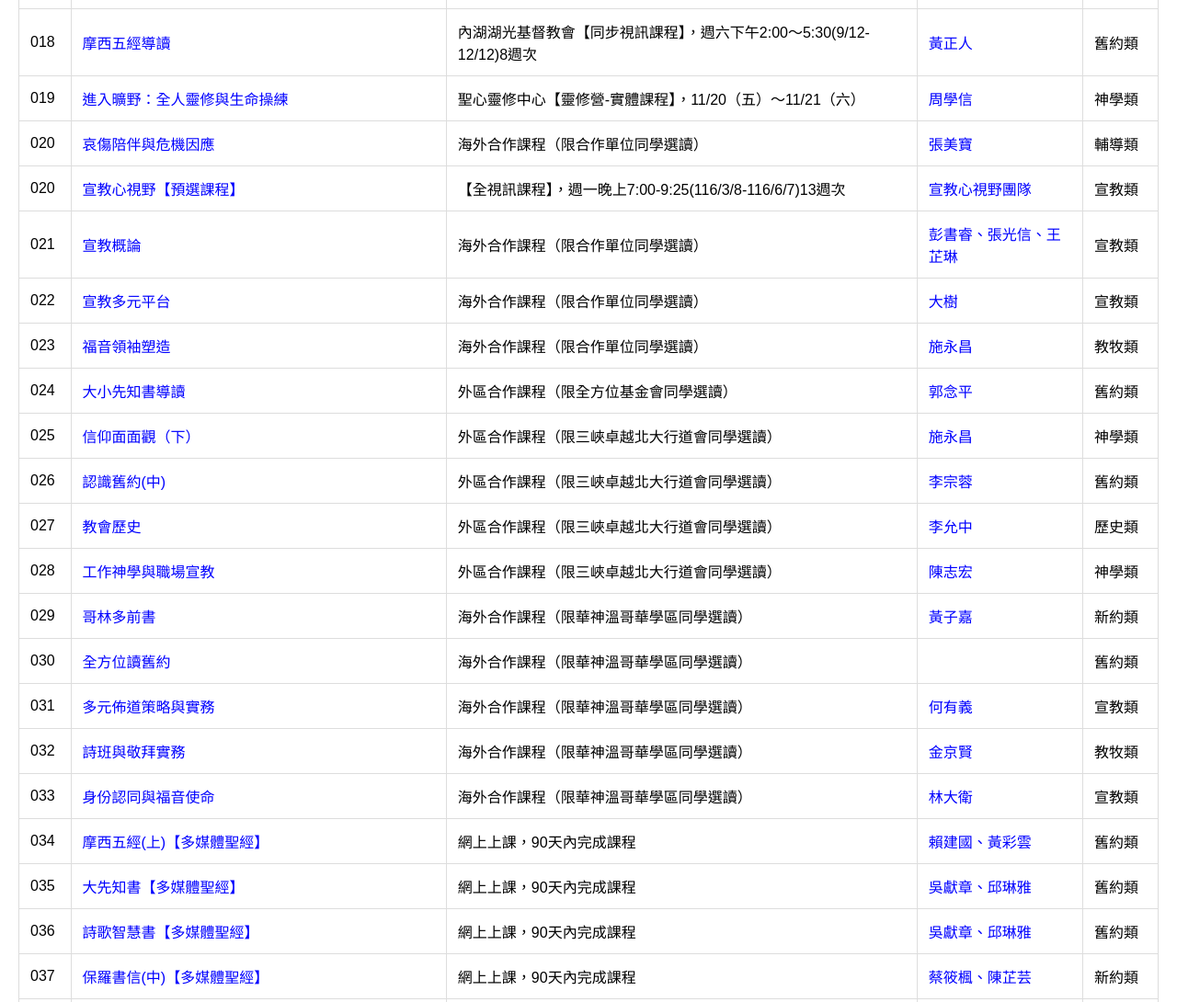
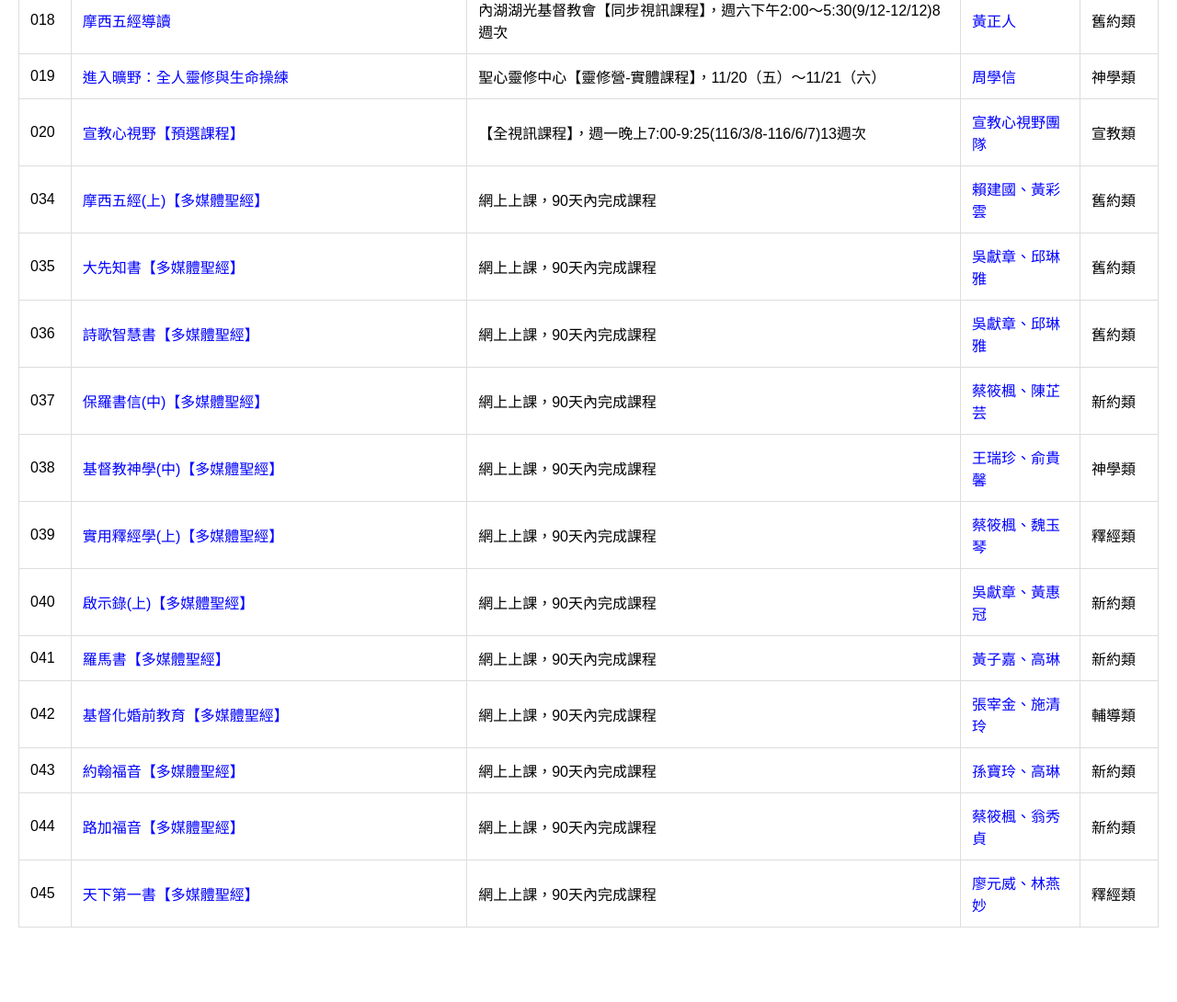
Before and after one commit to kuanminchen-collab/cestee-courses, a plain HTML site: page index.html in a window 1280 px wide. Shown: the part 1440-2530 px from the top of the page at 92% size. After the commit the page ends 2469 px from the top, so only its background shows below. Drawn offline with Linux system fonts and the light colour scheme.

Commit message:
Update index.html

```diff
--- a/index.html
+++ b/index.html
@@ -82,21 +82,7 @@
             {"serial":"017","name":"站在裂縫之中的「她們」：從舊約女性看身體、權力與神學記憶","nameUrl":"https://tee.ces.org.tw/course/BH140","time":"【全視訊課程】，週五晚上7:00-9:25(9/18-12/18)12週次","teacher":"張長暉","teacherUrl":"https://tee.ces.org.tw/course/teacher/BH140","category":"釋經類"},
             {"serial":"018","name":"摩西五經導讀","nameUrl":"https://tee.ces.org.tw/course/OT213o","time":"內湖湖光基督教會【同步視訊課程】，週六下午2:00～5:30(9/12-12/12)8週次","teacher":"黃正人","teacherUrl":"https://tee.ces.org.tw/course/teacher/OT213o","category":"舊約類"},
             {"serial":"019","name":"進入曠野：全人靈修與生命操練","nameUrl":"https://tee.ces.org.tw/course/CT277","time":"聖心靈修中心【靈修營-實體課程】，11/20（五）～11/21（六）","teacher":"周學信","teacherUrl":"https://tee.ces.org.tw/course/teacher/CT277","category":"神學類"},
-            {"serial":"020","name":"哀傷陪伴與危機因應","nameUrl":"https://tee.ces.org.tw/course/PC828a","time":"海外合作課程（限合作單位同學選讀）","teacher":"張美寶","teacherUrl":"https://tee.ces.org.tw/course/teacher/PC828a","category":"輔導類"},
             {"serial":"020","name":"宣教心視野【預選課程】","nameUrl":"https://tee.ces.org.tw/course/EM116a","time":"【全視訊課程】，週一晚上7:00-9:25(116/3/8-116/6/7)13週次","teacher":"宣教心視野團隊","teacherUrl":"https://tee.ces.org.tw/course/teacher/EM116a","category":"宣教類"},
-            {"serial":"021","name":"宣教概論","nameUrl":"https://tee.ces.org.tw/course/EM101","time":"海外合作課程（限合作單位同學選讀）","teacher":"彭書睿、張光信、王芷琳","teacherUrl":"https://tee.ces.org.tw/course/teacher/EM101","category":"宣教類"},
-            {"serial":"022","name":"宣教多元平台","nameUrl":"https://tee.ces.org.tw/course/EM809","time":"海外合作課程（限合作單位同學選讀）","teacher":"大樹","teacherUrl":"https://tee.ces.org.tw/course/teacher/EM809","category":"宣教類"},
-            {"serial":"023","name":"福音領袖塑造","nameUrl":"https://tee.ces.org.tw/course/PA807","time":"海外合作課程（限合作單位同學選讀）","teacher":"施永昌","teacherUrl":"https://tee.ces.org.tw/course/teacher/PA807","category":"教牧類"},
-            {"serial":"024","name":"大小先知書導讀","nameUrl":"https://tee.ces.org.tw/course/OT211","time":"外區合作課程（限全方位基金會同學選讀）","teacher":"郭念平","teacherUrl":"https://tee.ces.org.tw/course/teacher/OT211","category":"舊約類"},
-            {"serial":"025","name":"信仰面面觀（下）","nameUrl":"https://tee.ces.org.tw/course/CT102","time":"外區合作課程（限三峽卓越北大行道會同學選讀）","teacher":"施永昌","teacherUrl":"https://tee.ces.org.tw/course/teacher/CT102","category":"神學類"},
-            {"serial":"026","name":"認識舊約(中)","nameUrl":"https://tee.ces.org.tw/course/OT102","time":"外區合作課程（限三峽卓越北大行道會同學選讀）","teacher":"李宗蓉","teacherUrl":"https://tee.ces.org.tw/course/teacher/OT102","category":"舊約類"},
-            {"serial":"027","name":"教會歷史","nameUrl":"https://tee.ces.org.tw/course/CH201","time":"外區合作課程（限三峽卓越北大行道會同學選讀）","teacher":"李允中","teacherUrl":"https://tee.ces.org.tw/course/teacher/CH201","category":"歷史類"},
-            {"serial":"028","name":"工作神學與職場宣教","nameUrl":"https://tee.ces.org.tw/course/CT322","time":"外區合作課程（限三峽卓越北大行道會同學選讀）","teacher":"陳志宏","teacherUrl":"https://tee.ces.org.tw/course/teacher/CT322","category":"神學類"},
-            {"serial":"029","name":"哥林多前書","nameUrl":"https://tee.ces.org.tw/course/NT112","time":"海外合作課程（限華神溫哥華學區同學選讀）","teacher":"黃子嘉","teacherUrl":"https://tee.ces.org.tw/course/teacher/NT112","category":"新約類"},
-            {"serial":"030","name":"全方位讀舊約","nameUrl":"https://tee.ces.org.tw/course/OT104","time":"海外合作課程（限華神溫哥華學區同學選讀）","teacher":"","teacherUrl":"https://tee.ces.org.tw/course/teacher/OT104","category":"舊約類"},
-            {"serial":"031","name":"多元佈道策略與實務","nameUrl":"https://tee.ces.org.tw/course/EM806","time":"海外合作課程（限華神溫哥華學區同學選讀）","teacher":"何有義","teacherUrl":"https://tee.ces.org.tw/course/teacher/EM806","category":"宣教類"},
-            {"serial":"032","name":"詩班與敬拜實務","nameUrl":"https://tee.ces.org.tw/course/MU810","time":"海外合作課程（限華神溫哥華學區同學選讀）","teacher":"金京賢","teacherUrl":"https://tee.ces.org.tw/course/teacher/MU810","category":"教牧類"},
-            {"serial":"033","name":"身份認同與福音使命","nameUrl":"https://tee.ces.org.tw/course/EM808","time":"海外合作課程（限華神溫哥華學區同學選讀）","teacher":"林大衛","teacherUrl":"https://tee.ces.org.tw/course/teacher/EM808","category":"宣教類"},
             {"serial":"034","name":"摩西五經(上)【多媒體聖經】","nameUrl":"https://tee.ces.org.tw/course/OT229","time":"網上上課，90天內完成課程","teacher":"賴建國、黃彩雲","teacherUrl":"https://tee.ces.org.tw/course/teacher/OT229","category":"舊約類"},
             {"serial":"035","name":"大先知書【多媒體聖經】","nameUrl":"https://tee.ces.org.tw/course/OT232","time":"網上上課，90天內完成課程","teacher":"吳獻章、邱琳雅","teacherUrl":"https://tee.ces.org.tw/course/teacher/OT232","category":"舊約類"},
             {"serial":"036","name":"詩歌智慧書【多媒體聖經】","nameUrl":"https://tee.ces.org.tw/course/OT234","time":"網上上課，90天內完成課程","teacher":"吳獻章、邱琳雅","teacherUrl":"https://tee.ces.org.tw/course/teacher/OT234","category":"舊約類"},
```
